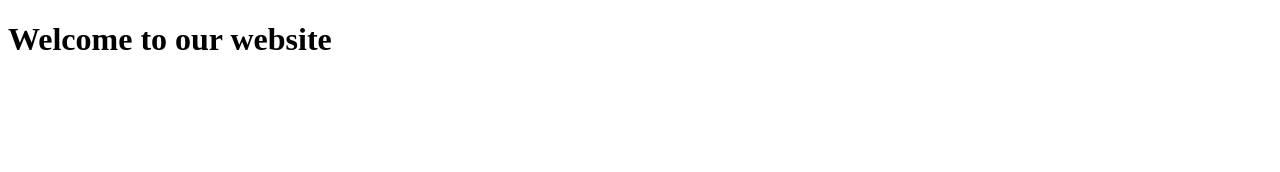
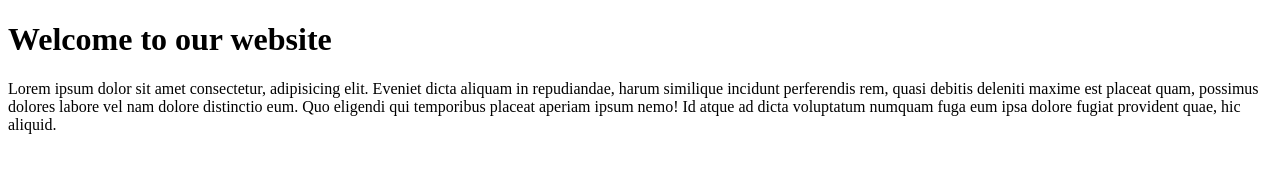
Before and after one commit to Theinfinix500/discord-meeting, a plain HTML site: page index.html in a window 1280 px wide. Drawn offline with Linux system fonts and the light colour scheme.

Commit message:
added paragraph

```diff
--- a/index.html
+++ b/index.html
@@ -1,11 +1,19 @@
 <!DOCTYPE html>
 <html lang="en">
-<head>
-    <meta charset="UTF-8">
-    <meta name="viewport" content="width=device-width, initial-scale=1.0">
+  <head>
+    <meta charset="UTF-8" />
+    <meta name="viewport" content="width=device-width, initial-scale=1.0" />
     <title>Login Page</title>
-</head>
-<body>
+  </head>
+  <body>
     <h1>Welcome to our website</h1>
-</body>
+    <p>
+      Lorem ipsum dolor sit amet consectetur, adipisicing elit. Eveniet dicta
+      aliquam in repudiandae, harum similique incidunt perferendis rem, quasi
+      debitis deleniti maxime est placeat quam, possimus dolores labore vel nam
+      dolore distinctio eum. Quo eligendi qui temporibus placeat aperiam ipsum
+      nemo! Id atque ad dicta voluptatum numquam fuga eum ipsa dolore fugiat
+      provident quae, hic aliquid.
+    </p>
+  </body>
 </html>
```
